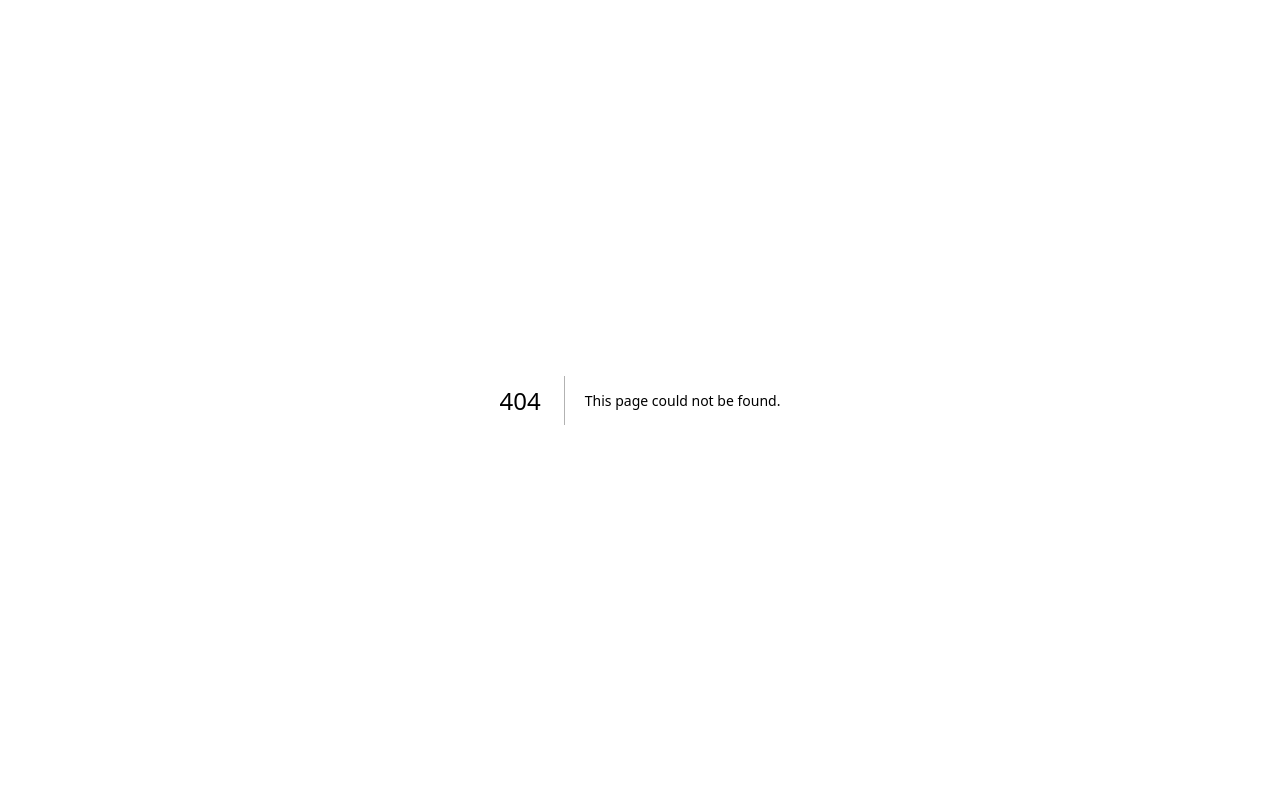
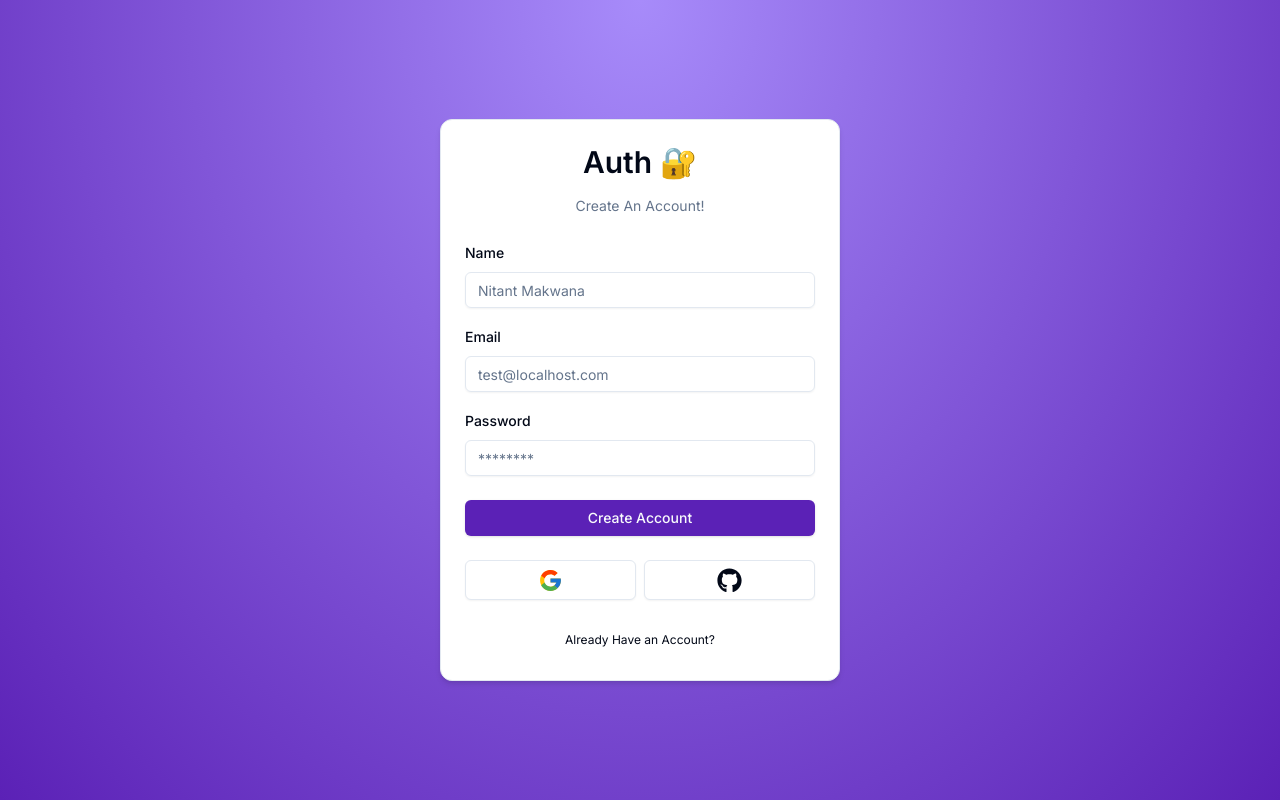
Before and after one commit to nitverse/nextjs-auth, a Next.js app: page /auth/register in a window 1280 px wide. Before the commit this address had no page. Built offline with nearby package versions, Linux system fonts and the light colour scheme.

Commit message:
Added route for Register page and completed its functionality using reusable components

```diff
--- /dev/null
+++ b/actions/register.ts
@@ -0,0 +1,13 @@
+"use server";
+
+import { RegisterSchema } from "@/schemas";
+import * as z from "zod";
+
+export const register = async (values : z.infer<typeof RegisterSchema>) => {
+    // console.log(values);
+    const validatedFields = RegisterSchema.safeParse(values);
+    if(!validatedFields.success){
+        return {error : "Invalid fields!"};
+    }
+    return {success : "Email Sent! "};
+}
--- /dev/null
+++ b/app/auth/register/page.tsx
@@ -0,0 +1,15 @@
+import LoginForm from "@/components/ui/auth/LoginForm";
+import RegisterForm from "@/components/ui/auth/RegisterForm";
+import { FC } from "react";
+
+interface pageProps {}
+
+const page: FC<pageProps> = ({}) => {
+  return (
+    <div>
+        <RegisterForm />
+    </div>
+  );
+};
+
+export default page;
--- /dev/null
+++ b/components/ui/auth/RegisterForm.tsx
@@ -0,0 +1,129 @@
+"use client";
+
+import { FC, useState, useTransition } from "react";
+import CardWrapper from "./CardWrapper";
+import { useForm } from "react-hook-form";
+import * as z from "zod";
+import { RegisterSchema } from "@/schemas";
+import { zodResolver } from "@hookform/resolvers/zod";
+import {
+  Form,
+  FormControl,
+  FormField,
+  FormItem,
+  FormLabel,
+  FormMessage,
+} from "../form";
+import { Input } from "../input";
+import { Button } from "../button";
+import FormError from "../FormError";
+import FormSuccess from "@/components/FormSuccess";
+import { register } from "@/actions/register";
+
+interface RegisterFormProps {}
+
+type RegisterSchemaType = z.infer<typeof RegisterSchema>;
+
+const RegisterForm: FC<RegisterFormProps> = ({}) => {
+
+  const [error , setError] = useState<string | undefined>('');
+  const [success , setSuccess] = useState<string | undefined>('');
+  const [isPending, startTransition] = useTransition();
+
+  const form = useForm<RegisterSchemaType>({
+    resolver: zodResolver(RegisterSchema),
+    defaultValues: {
+      email: "",
+      password: "",
+      name: "",
+    },
+  });
+
+  const onSubmit = (values: z.infer<typeof RegisterSchema>) => {
+    setError("");
+    setSuccess("");
+    startTransition(() => {
+      register(values).then((data)=> {
+        setError(data.error);
+        setSuccess(data.success);
+      })
+    });
+  };
+
+  return (
+    <CardWrapper
+      headerLabel="Create An Account!"
+      backButtonHref="/auth/login"
+      backButtonLabel="Already Have an Account?"
+      showSocial
+    >
+      <Form {...form}>
+        <form onSubmit={form.handleSubmit(onSubmit)} className="space-y-6">
+          <div className="space-y-4">
+            <FormField
+              control={form.control}
+              name="name"
+              render={({ field }) => (
+                <FormItem>
+                  <FormLabel> Name </FormLabel>
+                  <FormControl>
+                    <Input
+                      {...field}
+                      placeholder="Nitant Makwana"
+                      type="name"
+                      disabled ={isPending}
+                    />
+                  </FormControl>
+                  <FormMessage />
+                </FormItem>
+              )}
+            />
+
+            <FormField
+              control={form.control}
+              name="email"
+              render={({ field }) => (
+                <FormItem>
+                  <FormLabel> Email </FormLabel>
+                  <FormControl>
+                    <Input
+                      {...field}
+                      placeholder="test@localhost.com"
+                      type="email"
+                      disabled ={isPending}
+                    />
+                  </FormControl>
+                  <FormMessage />
+                </FormItem>
+              )}
+            />
+
+            <FormField
+              control={form.control}
+              name="password"
+              render={({ field }) => (
+                <FormItem>
+                  <FormLabel> Password </FormLabel>
+                  <FormControl>
+                    <Input {...field} placeholder="********" type="password" disabled={isPending} />
+                  </FormControl>
+                  <FormMessage />
+                </FormItem>
+              )}
+            />
+          </div>
+          <FormError message = {error} />
+          <FormSuccess message = {success}/>
+          <Button
+            type="submit"
+            className="w-full bg-violet-800 hover:bg-violet-950"
+          >
+            Create Account
+          </Button>
+        </form>
+      </Form>
+    </CardWrapper>
+  );
+};
+
+export default RegisterForm;
```
